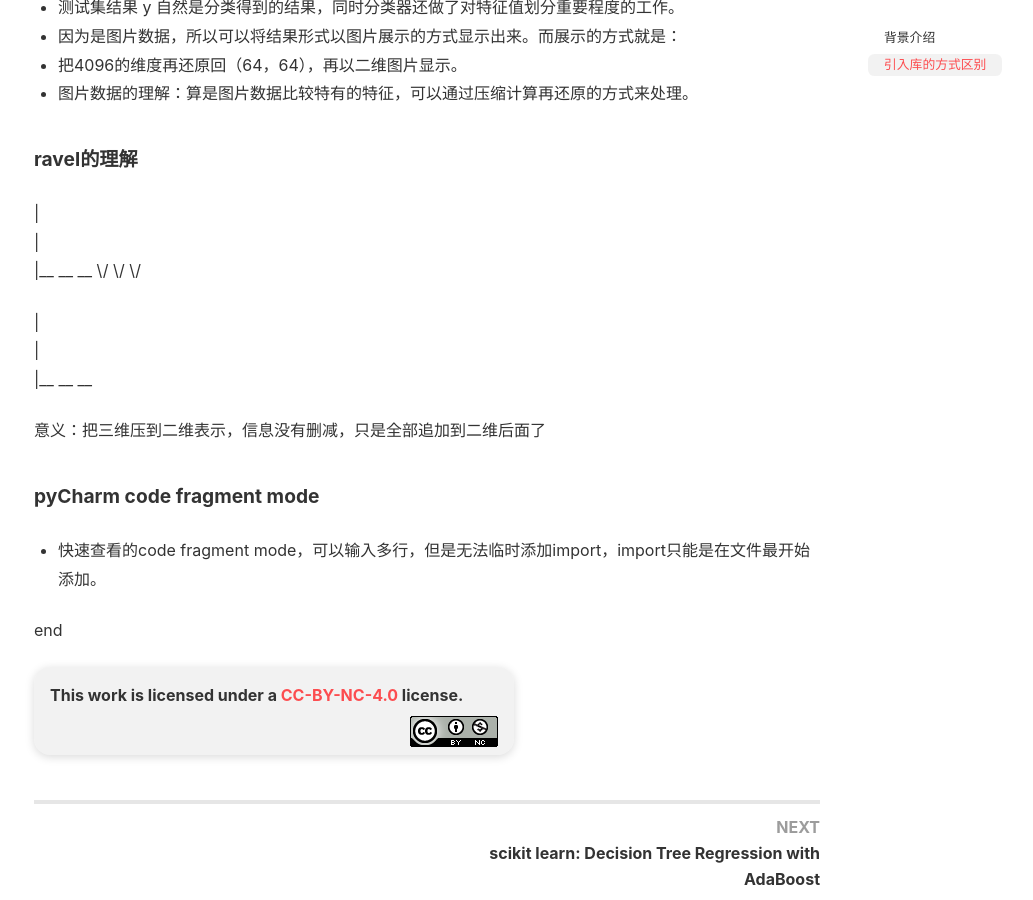
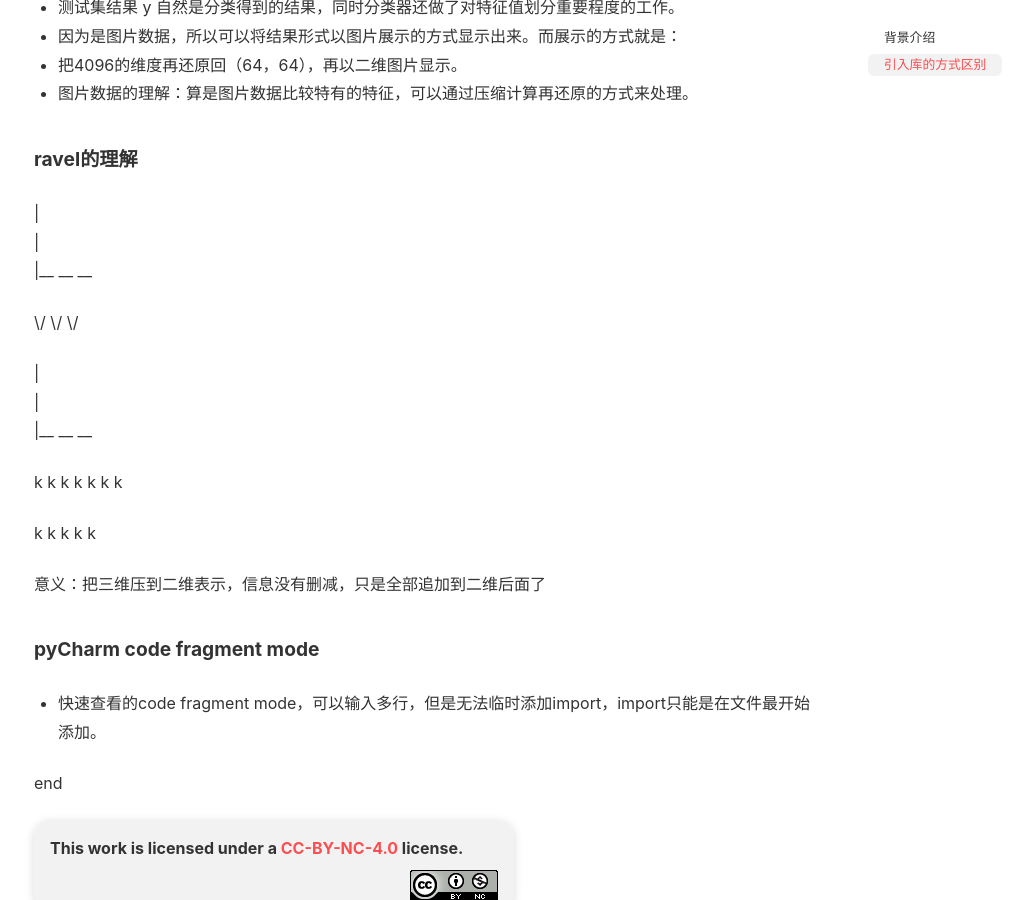
Before and after one commit to slyrx/Tech_Blog, a Jekyll site: the page built from _posts/2018-7-11-scikit-learn-example.md, in a window 1280 px wide and 900 px high, scrolled down 1686 px. Shown: the whole window, without its empty margins (103-1136 px from the left). Built offline with Jekyll 4.4.1, drawn with Linux system fonts in a browser that asks for light colours; nearby versions of some CDN libraries.

Commit message:
add new articles

```diff
--- a/_posts/2018-7-11-scikit-learn-example.md
+++ b/_posts/2018-7-11-scikit-learn-example.md
@@ -73,6 +73,7 @@ tags: [机器学习, 数据挖掘, scikit-learn, ensemble methods]
    \|<br>
    \|<br>
    \|__ __ __
+
   \/
  \/
 \/
@@ -80,6 +81,16 @@ tags: [机器学习, 数据挖掘, scikit-learn, ensemble methods]
    \|<br>
    \|<br>
    \|__ __ __
+
+  k
+  k
+  k k k
+ k
+k
+
+  k
+  k
+  k k k
 
 意义：把三维压到二维表示，信息没有删减，只是全部追加到二维后面了
 
```
